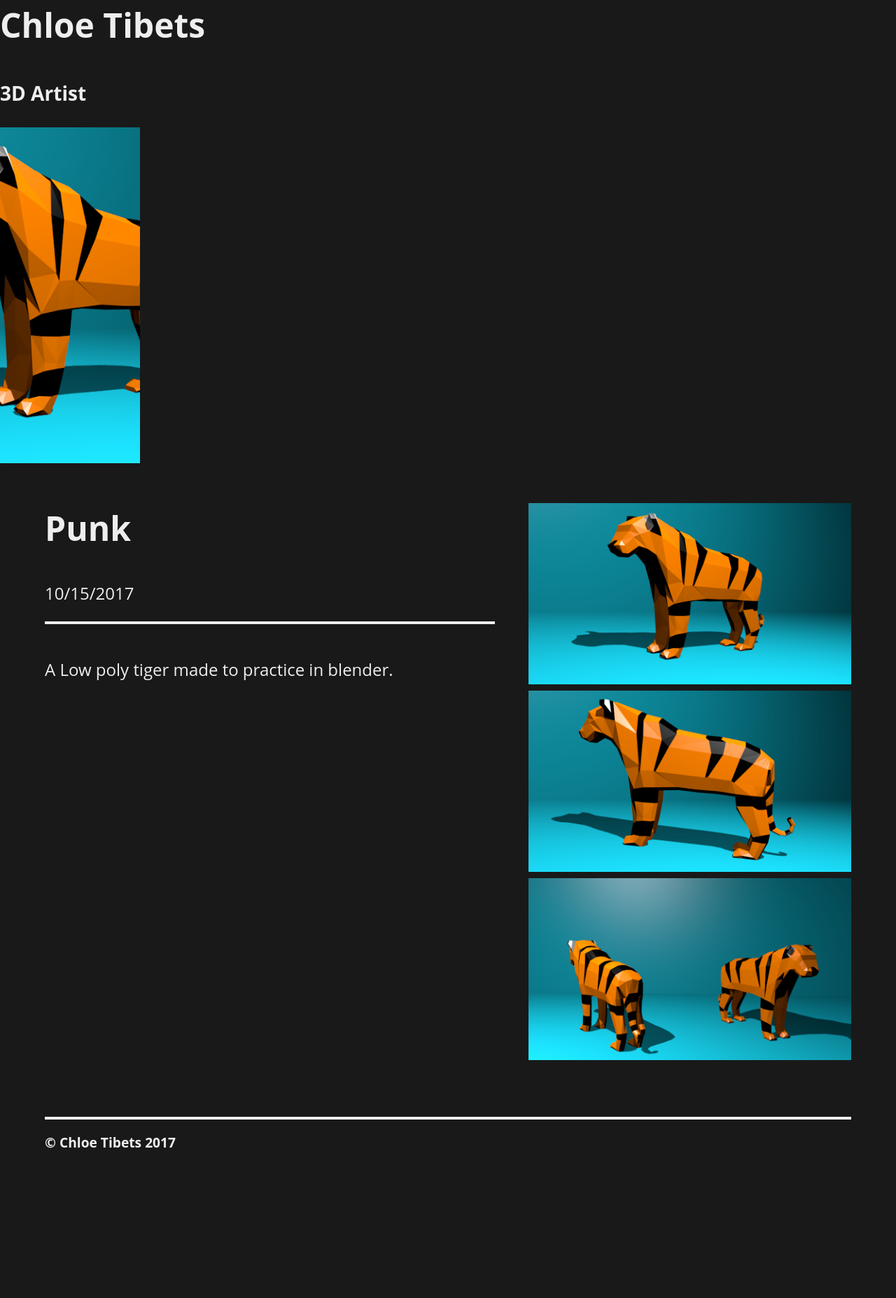
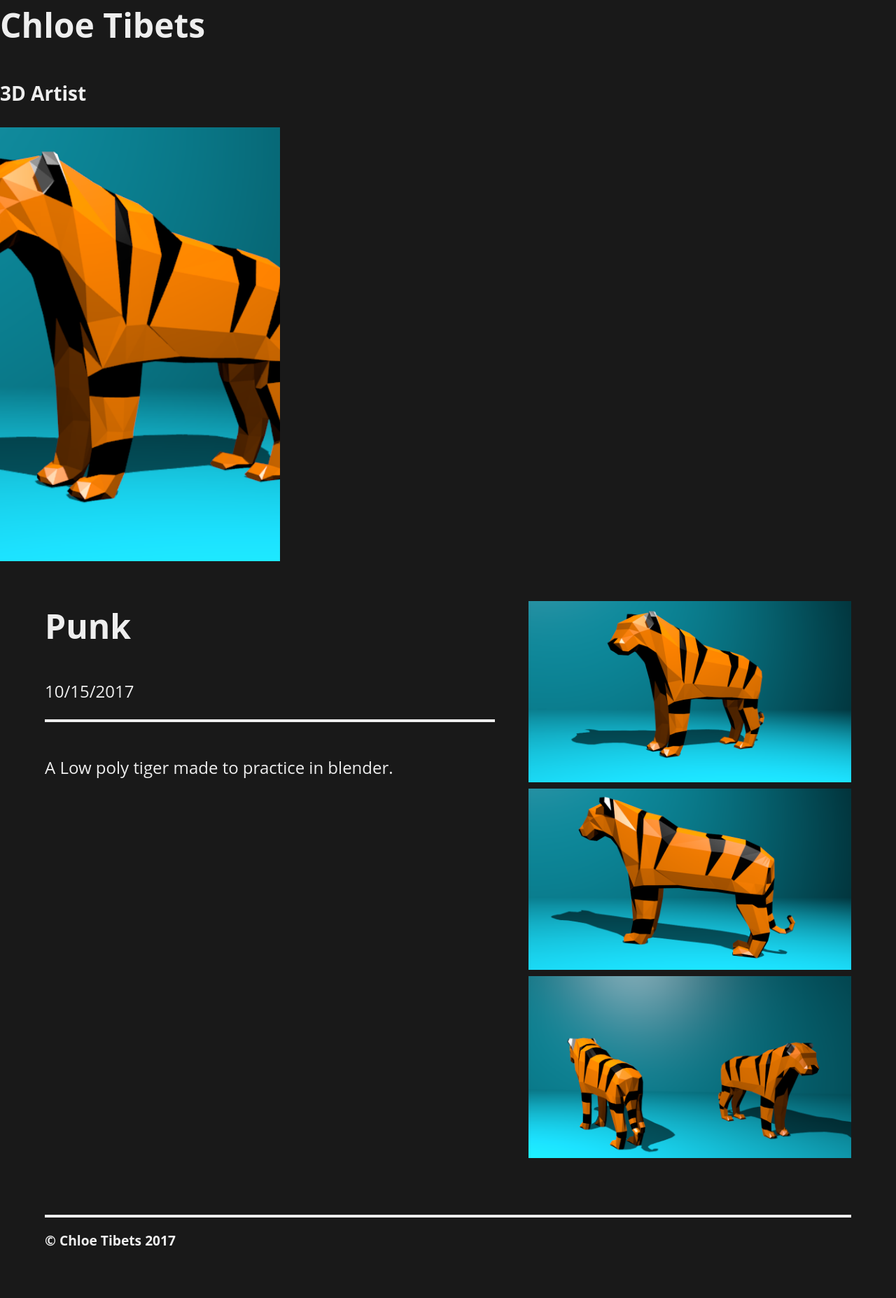
Before and after one commit to chloetib/chloetib.github.io, a Jekyll site: the page built from _posts/2017-10-15-tiger.md, in a window 1280 px wide. Shown: the whole page at 70% size. Built offline with Jekyll 4.4.1, drawn with Linux system fonts in a browser that asks for light colours; before the commit the page ends 1715 px from its top, so only the background shows below that.

Commit message:
attempt to change box sizes

```diff
--- a/assets/css/main.css
+++ b/assets/css/main.css
@@ -37,8 +37,8 @@ ul {
 }
 
 .banner {
-    height: 480px;
-    width: 200px;
+    height: 620px;
+    width: 400px;
     display: inline-block;
     background-size: cover;
     background-position: center;
```
